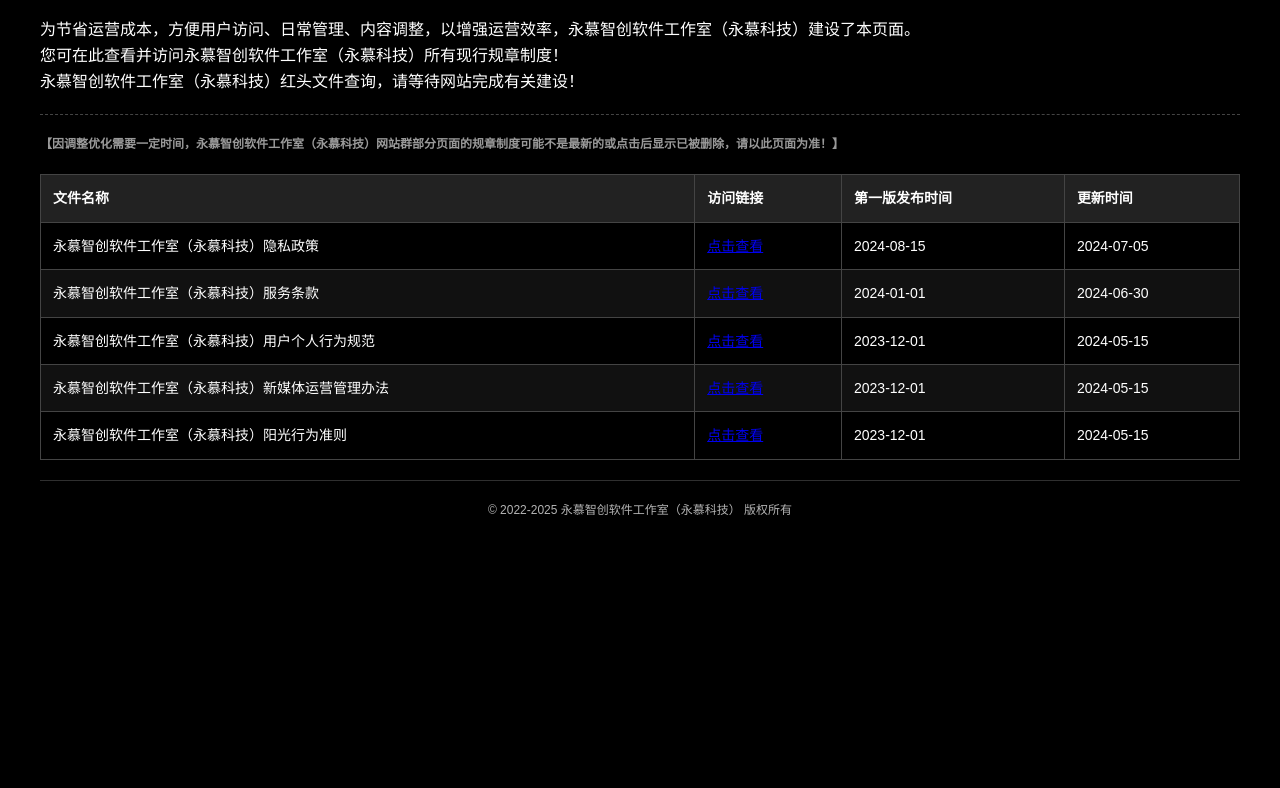
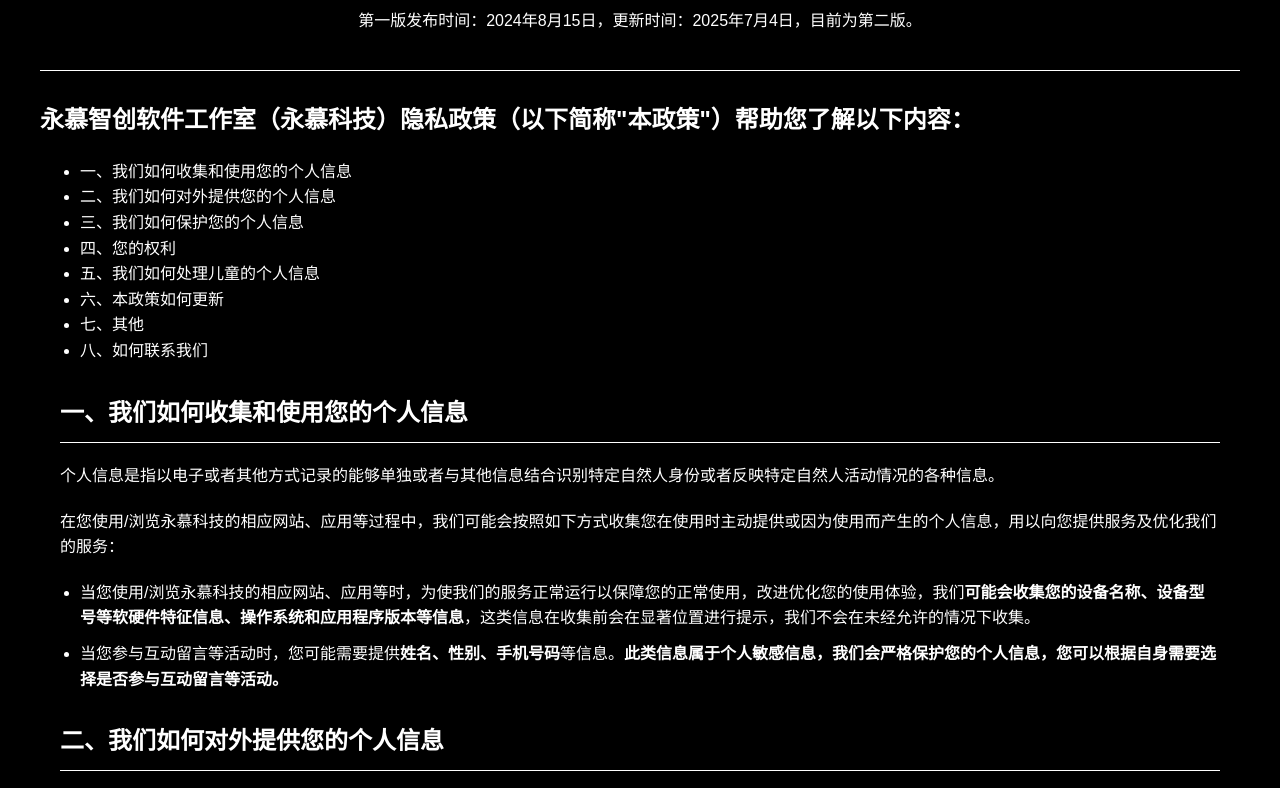
Before and after one commit to liliuhang/rule-portal.yongmukeji.github.io, a plain HTML site: page index.html in a window 1280 px wide. Shown: the part 112-900 px from the top of the page. Before the commit the page ends 800 px from the top, so only its background shows below. Drawn offline with Linux system fonts and the light colour scheme.

Commit message:
Update index.html

```diff
--- a/index.html
+++ b/index.html
@@ -3,161 +3,134 @@
 <head>
     <meta charset="UTF-8">
     <meta name="viewport" content="width=device-width, initial-scale=1.0">
-    <title>永慕科技规章制度访问指引</title>
-    <link rel="icon" href="https://hive.forms.usercontent.microsoft/Images/9188040d-6c67-4c5b-b112-36a304b66dad/00000000-0000-0000-0003-bffd409131bf/T0RRH45M4BJGVXSCOEE2GS5JAZ/386e9d40-41d5-440e-acdb-b375215b7188" type="image/png">
-
+    <title>永慕智创软件工作室（永慕科技）隐私政策</title>
     <style>
         /* 全局样式 */
-        * {
+        body {
+            font-family: 'Arial', sans-serif;
+            background-color: #000;
+            color: #fff;
             margin: 0;
             padding: 0;
-            box-sizing: border-box;
-        }
-        body {
-            font-family: 'Arial', sans-serif;
             line-height: 1.6;
-            color: #fff;
-            background-color: #000;
         }
         .container {
-            width: 95%;
             max-width: 1200px;
             margin: 0 auto;
-            padding: 20px 0;
+            padding: 20px;
         }
-
-        /* 头部样式 */
+        /* 标题样式 */
         .header {
             text-align: center;
             padding: 20px 0;
-            border-bottom: 1px solid #444;
+            border-bottom: 1px solid #fff;
+            margin-bottom: 30px;
+        }
+        .header h1 {
+            margin: 0;
+            font-size: 2.5em;
+        }
+        /* 内容样式 */
+        .content {
+            padding: 0 20px;
+        }
+        .content h2 {
+            border-bottom: 1px solid #fff;
+            padding-bottom: 10px;
+            margin-top: 30px;
+        }
+        .content p, .content ul {
             margin-bottom: 20px;
         }
-        .header h1 {
-            font-size: 24px;
+        .content ul {
+            padding-left: 20px;
+        }
+        .content li {
             margin-bottom: 10px;
         }
-        .header p {
-            font-size: 14px;
-            opacity: 0.8;
+        /* 链接样式 */
+        .contact a {
+            color: #fff;
+            text-decoration: none;
         }
-
-        /* 表格样式 */
-        .rules-table {
-            width: 100%;
-            border-collapse: collapse;
-            margin: 20px 0;
-            font-size: 14px;
+        .contact a:hover {
+            text-decoration: underline;
         }
-        .rules-table th, .rules-table td {
-            border: 1px solid #444;
-            padding: 12px;
-            text-align: left;
-        }
-        .rules-table th {
-            background-color: #222;
-        }
-        .rules-table tr:nth-child(even) {
-            background-color: #111;
-        }
-        .rules-table tr:hover {
-            background-color: #333;
-        }
-
-        /* 说明文字样式 */
-        .note {
-            font-size: 12px;
-            color: #999;
-            margin-top: 20px;
-            padding-top: 20px;
-            border-top: 1px dashed #444;
-        }
-
-        /* 页脚样式 */
-        .footer {
-            text-align: center;
-            padding: 20px 0;
-            font-size: 12px;
-            opacity: 0.7;
-            border-top: 1px solid #444;
-            margin-top: 20px;
-        }
-
         /* 响应式设计 */
         @media (max-width: 768px) {
             .header h1 {
-                font-size: 20px;
+                font-size: 2em;
             }
-            .rules-table {
-                font-size: 12px;
-            }
-            .rules-table th, .rules-table td {
-                padding: 8px;
+            .content {
+                padding: 0 10px;
             }
         }
     </style>
 </head>
 <body>
     <div class="container">
-        <header class="header">
-            <h1>永慕智创软件工作室（永慕科技）规章制度访问指引</h1>
-        </header>
+        <div class="header">
+            <h1>永慕智创软件工作室（永慕科技）隐私政策</h1>
+            <p>第一版发布时间：2024年8月15日，更新时间：2025年7月4日，目前为第二版。</p>
+        </div>
+        <div class="policy-summary">
+            <h2>永慕智创软件工作室（永慕科技）隐私政策（以下简称"本政策"）帮助您了解以下内容：</h2>
+            <ul>
+                <li>一、我们如何收集和使用您的个人信息</li>
+                <li>二、我们如何对外提供您的个人信息</li>
+                <li>三、我们如何保护您的个人信息</li>
+                <li>四、您的权利</li>
+                <li>五、我们如何处理儿童的个人信息</li>
+                <li>六、本政策如何更新</li>
+                <li>七、其他</li>
+                <li>八、如何联系我们</li>
+            </ul>
+        </div>
+        <div class="content">
+            <h2>一、我们如何收集和使用您的个人信息</h2>
+            <p>个人信息是指以电子或者其他方式记录的能够单独或者与其他信息结合识别特定自然人身份或者反映特定自然人活动情况的各种信息。</p>
+            <p>在您使用/浏览永慕科技的相应网站、应用等过程中，我们可能会按照如下方式收集您在使用时主动提供或因为使用而产生的个人信息，用以向您提供服务及优化我们的服务：</p>
+            <ul>
+                <li>当您使用/浏览永慕科技的相应网站、应用等时，为使我们的服务正常运行以保障您的正常使用，改进优化您的使用体验，我们<strong>可能会收集您的设备名称、设备型号等软硬件特征信息、操作系统和应用程序版本等信息</strong>，这类信息在收集前会在显著位置进行提示，我们不会在未经允许的情况下收集。</li>
+                <li>当您参与互动留言等活动时，您可能需要提供<strong>姓名、性别、手机号码</strong>等信息。<strong>此类信息属于个人敏感信息，我们会严格保护您的个人信息，您可以根据自身需要选择是否参与互动留言等活动。</strong></li>
+            </ul>
 
-        <main>
-            <p>为节省运营成本，方便用户访问、日常管理、内容调整，以增强运营效率，永慕智创软件工作室（永慕科技）建设了本页面。</p>
-            <p>您可在此查看并访问永慕智创软件工作室（永慕科技）所有现行规章制度！</p>
-            <p>永慕智创软件工作室（永慕科技）红头文件查询，请等待网站完成有关建设！</p>
-            <p class="note"><strong>【因调整优化需要一定时间，永慕智创软件工作室（永慕科技）网站群部分页面的规章制度可能不是最新的或点击后显示已被删除，请以此页面为准！】</strong></p>
+            <h2>二、我们如何对外提供您的个人信息</h2>
+            <p>为了更全面地为您提供服务，我们会使用专业第三方服务单位提供的软件服务工具包（简称 SDK），包括在使用分享功能时所调用的分享 SDK（新浪微博、微信、QQ 等提供），在浏览网页时所调用的浏览服务SDK（腾讯提供）。^[6]^这些 SDK 可能会收集、使用或存储您的个人信息。我们会尽到审慎义务，对所使用 SDK 的来源进行严格审查。对于第三方SDK 收集的信息，由第三方服务单位承担相应责任，详情请查阅第三方服务单位的服务条款及隐私政策。</p>
+            <p>根据相关法律法规及国家标准，在以下情形中，我们可能会共享或公开披露个人信息无需事先征得您的同意：</p>
+            <ul>
+                <li>与国家安全、国防安全直接相关的；</li>
+                <li>与公共安全、公共卫生、重大公共利益直接相关的；</li>
+                <li>与刑事侦查、起诉、审判和判决执行等直接相关的；</li>
+                <li>出于维护个人信息主体或其他个人的生命、财产等重大合法权益但又很难得到您本人同意的；</li>
+                <li>法律法规规定的其他情形。</li>
+            </ul>
 
-            <table class="rules-table">
-                <thead>
-                    <tr>
-                        <th>文件名称</th>
-                        <th>访问链接</th>
-                        <th>第一版发布时间</th>
-                        <th>更新时间</th>
-                    </tr>
-                </thead>
-                <tbody>
-                    <tr>
-                        <td>永慕智创软件工作室（永慕科技）隐私政策</td>
-                        <td><a href="/privacy-policy.html" target="_blank">点击查看</a></td>
-                        <td>2024-08-15</td>
-                        <td>2024-07-05</td>
-                    </tr>
-                    <tr>
-                        <td>永慕智创软件工作室（永慕科技）服务条款</td>
-                        <td><a href="/employee-manual.pdf" target="_blank">点击查看</a></td>
-                        <td>2024-01-01</td>
-                        <td>2024-06-30</td>
-                    </tr>
-                    <tr>
-                        <td>永慕智创软件工作室（永慕科技）用户个人行为规范</td>
-                        <td><a href="/security-policy.pdf" target="_blank">点击查看</a></td>
-                        <td>2023-12-01</td>
-                        <td>2024-05-15</td>
-                    </tr>
-                    <tr>
-                        <td>永慕智创软件工作室（永慕科技）新媒体运营管理办法</td>
-                        <td><a href="/security-policy.pdf" target="_blank">点击查看</a></td>
-                        <td>2023-12-01</td>
-                        <td>2024-05-15</td>
-                    </tr>
-                    <tr>
-                        <td>永慕智创软件工作室（永慕科技）阳光行为准则</td>
-                        <td><a href="/security-policy.pdf" target="_blank">点击查看</a></td>
-                        <td>2023-12-01</td>
-                        <td>2024-05-15</td>
-                    </tr>
+            <h2>三、我们如何保护您的个人信息</h2>
+            <p>我们会采取一切合理可行的措施，保护您的个人信息。我们会采取一切合理可行的措施，确保未收集无关的个人信息。</p>
 
-                    <!-- 可继续添加更多行 -->
-                </tbody>
-            </table>
-        </main>
+            <h2>四、您的权利</h2>
+            <p>按照中国相关的法律、法规、标准，我们保障您对自己的个人信息行使法定权利。</p>
 
-        <footer class="footer">
-            <p>© 2022-2025 永慕智创软件工作室（永慕科技） 版权所有</p>
-        </footer>
+            <h2>五、我们如何处理儿童的个人信息</h2>
+            <p>我们非常重视对未成年人个人信息的保护。根据相关法律法规的规定，若您是未成年人，在使用/浏览永慕科技的相应网站、应用等服务前，应事先取得您的家长或法定监护人的书面同意。</p>
+            <p>我们不会收集包括未成年人在内的个人信息。尽管当地法律和习俗对儿童的定义不同，但我们将不满 14 周岁的任何人均视为儿童。</p>
+
+            <h2>六、本政策如何更新</h2>
+            <p>我们可能会适时对本政策进行修订。当本政策的条款发生变更时，我们会在网站、应用等的醒目位置展示变更后的《永慕智创软件工作室（永慕科技）隐私政策》。</p>
+
+            <h2>七、其他</h2>
+            <p>《永慕智创软件工作室（永慕科技）服务条款》中所规定的用户权利及信息安全保障措施等均适用于永慕科技用户。如《永慕智创软件工作室（永慕科技）服务条款》与本政策存在不一致或矛盾之处，请以本政策为准。</p>
+            <p>本政策的版权由永慕智创软件工作室（永慕科技）所有，并保留一切解释和修改权利。</p>
+
+            <h2>八、如何联系我们</h2>
+            <div class="contact">
+                <p>如果您对本政策的相关事宜有任何问题、意见或建议，请发送邮件至 <a href="mailto:YongmuTechnology@outlook.com">YongmuTechnology@outlook.com</a> 或通过永慕科技官方网站 <a href="https://yongmukeji.top" target="_blank">https://yongmukeji.top</a> 与我们联系。</p>
+            <h2>九、永慕智创软件工作室（永慕科技）规章制度访问指引</h2>
+                <p>为节省运营成本，方便用户访问、日常管理、内容调整，以增强运营效率，永慕智创软件工作室（永慕科技）建设了永慕智创软件工作室（永慕科技）规章制度访问指引网页。您可在此查看并访问永慕智创软件工作室（永慕科技）所有现行规章制度！永慕智创软件工作室（永慕科技）规章制度访问指引网页<a href="https://yongmukeji.top" target="_blank">https://rule-portal.yongmukeji.top/</a>。 </p>
+                <p>永慕智创软件工作室（永慕科技） 2025年7月5日</p>
+            </div>
+        </div>
     </div>
 </body>
 </html>
```
